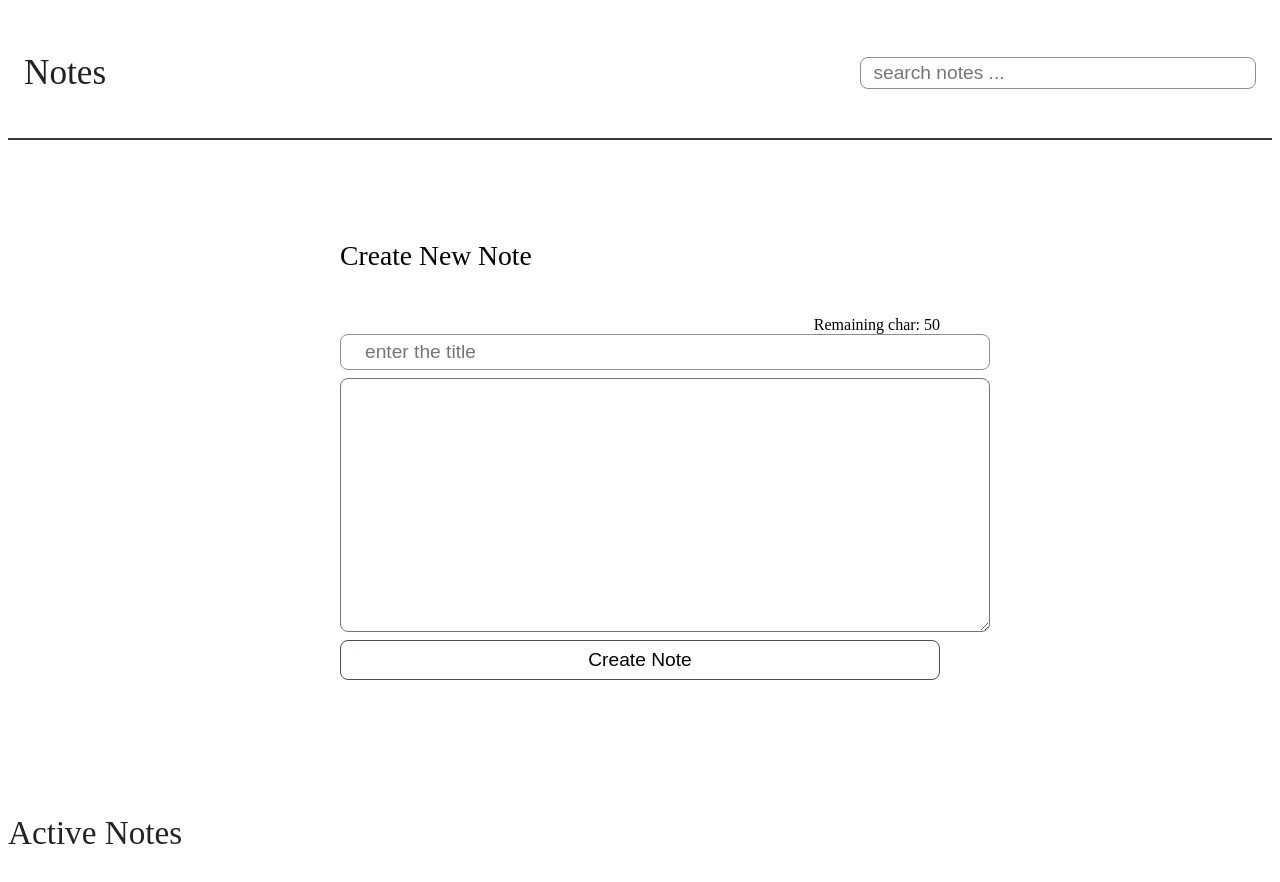
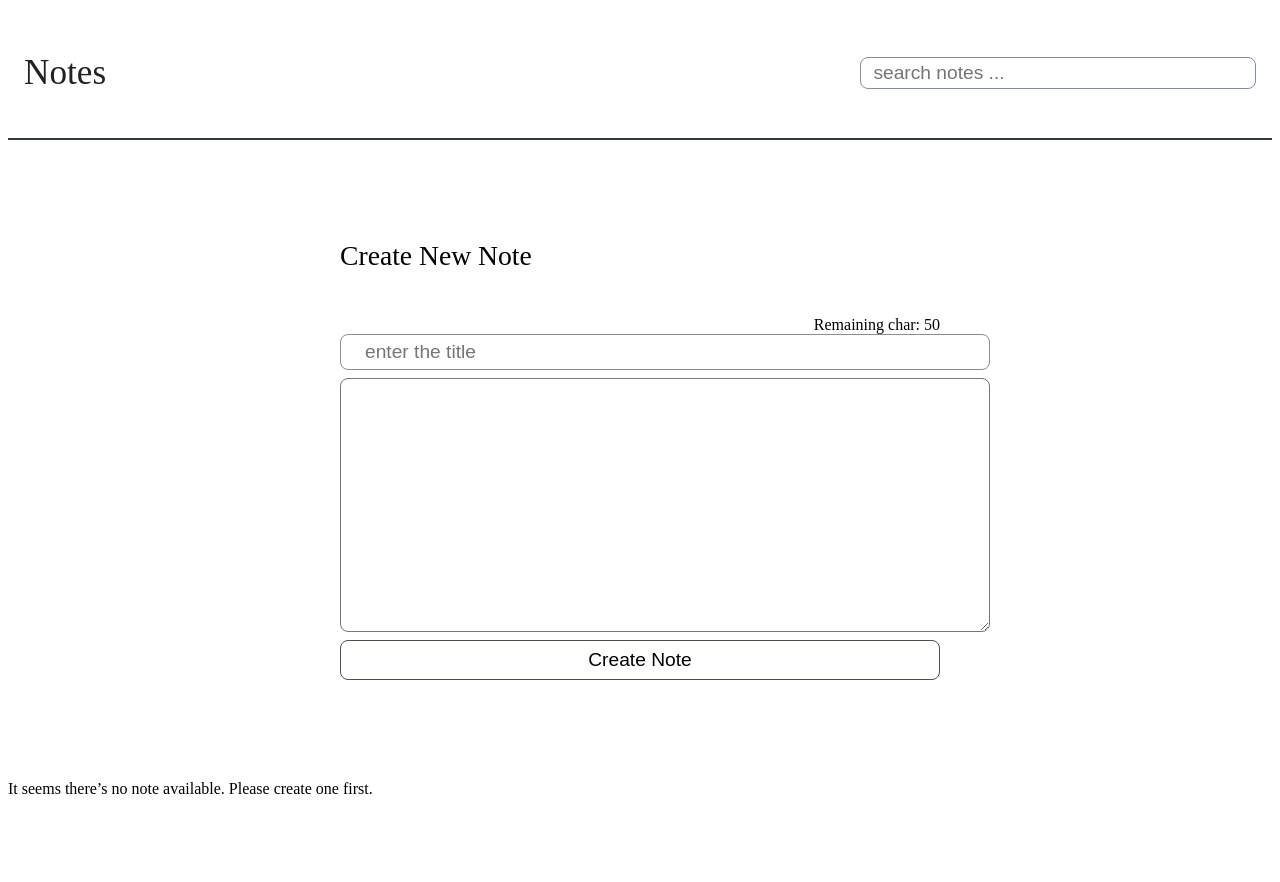
Before and after one commit to jaenudincollege/project, a React (Vite) app in the folder personal-note/: page / in a window 1280 px wide. Shown: the top 882 px of the page. Built offline with nearby package versions, Linux system fonts and the light colour scheme; the HTML template or start-up script is replaced by a standard one.

Commit message:
feat: add empty notes rendering logic in App

```diff
--- a/personal-note/src/App.jsx
+++ b/personal-note/src/App.jsx
@@ -19,7 +19,13 @@ function App() {
     <div className="container">
       <Header />
       <CreateNote onAddNote={handleAddNote} maxChar={50} />
-      <Card notes={notes} onDeleteNote={handleDeleteNote} />
+      {notes.length > 0 ? (
+        <Card notes={notes} onDeleteNote={handleDeleteNote} />
+      ) : (
+        <span className="not-available">
+          It seems there’s no note available. Please create one first.
+        </span>
+      )}
     </div>
   );
 }
```
